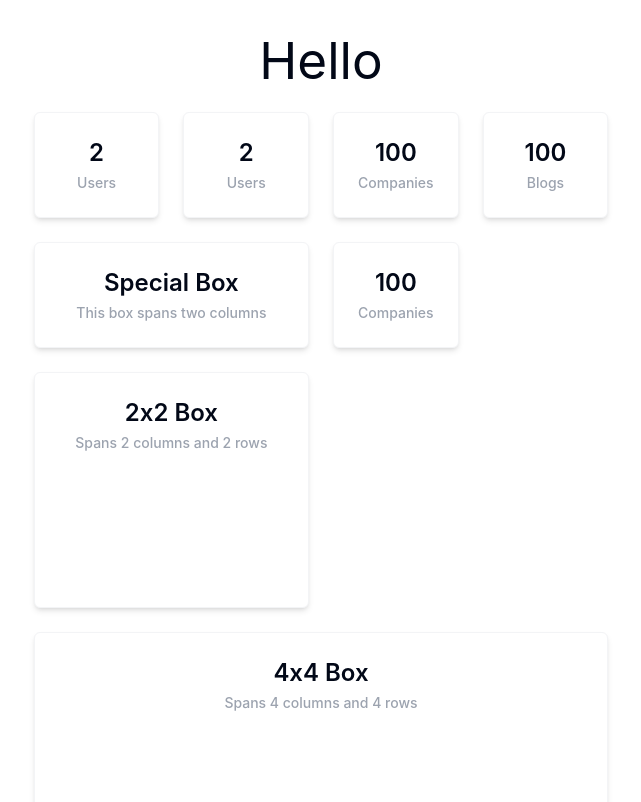
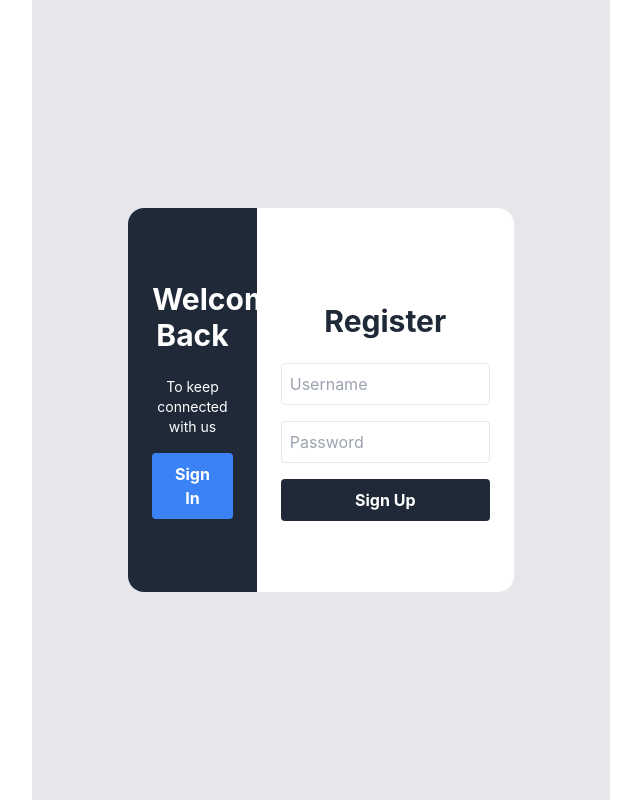
Before and after one commit to brentcenci/Job-Application-Tracker-Frontend, a React (Vite) app: page / in a window 1280 px wide. Shown: the top 802 px of the page, without its empty margins (319-960 px from the left). Built offline with nearby package versions, Linux system fonts and the light colour scheme.

Commit message:
AuthPage stuff

```diff
--- a/src/App.css
+++ b/src/App.css
@@ -3,9 +3,9 @@
 @tailwind utilities;
 
 #root {
-  max-width: 1280px;
-  margin: 0 auto;
-  padding: 2rem;
+/*  max-width: 1280px;*/
+/*  margin: 0 auto;*/
+/*  padding: 2rem;*/
   text-align: center;
 }
 
--- a/src/App.jsx
+++ b/src/App.jsx
@@ -3,6 +3,7 @@ import {BrowserRouter as Router, Route, Routes} from "react-router-dom";
 import Home from "./components/Home.jsx";
 import {AuthProvider} from "./services/authState.jsx";
 import Dash from "@/src/components/Dash.jsx";
+import AuthPage from "@/src/components/AuthPage.jsx";
 
 function App() {
 
@@ -10,9 +11,8 @@ function App() {
         <>
             <AuthProvider>
                 <Router>
-                    <h1>Hello</h1>
                     <Routes>
-                        <Route path="/" element={<Dash />} />
+                        <Route path="/" element={<AuthPage />} />
                     </Routes>
                 </Router>
             </AuthProvider>
--- /dev/null
+++ b/src/components/AuthPage.jsx
@@ -0,0 +1,82 @@
+import { useState } from 'react';
+
+function AuthPage() {
+    const [isSignIn, setIsSignIn] = useState(false);
+
+    const handleToggle = () => {
+        setIsSignIn(!isSignIn);
+    };
+
+    return (
+        <div className="flex justify-center items-center min-h-screen bg-gray-200">
+            <div className="relative w-2/3 h-96 flex transition-all duration-500 rounded-2xl overflow-clip">
+                {/* Left side (Sign In or Welcome Back) */}
+                <div
+                    className={`bg-gray-800 text-white p-6 flex flex-col justify-center transition-all duration-500 transform ${isSignIn ? 'w-2/3' : 'w-1/3'}`}>
+                    <h2 className="text-3xl font-bold">{isSignIn ? 'Sign In' : 'Welcome Back'}</h2>
+                    {isSignIn ? (
+                        <div className="flex flex-col mt-6">
+                            <input
+                                type="text"
+                                placeholder="Username"
+                                className="p-2 mb-4 rounded border focus:outline-none"
+                            />
+                            <input
+                                type="password"
+                                placeholder="Password"
+                                className="p-2 mb-4 rounded border focus:outline-none"
+                            />
+                            <button className="bg-blue-500 hover:bg-blue-600 text-white font-bold py-2 px-4 rounded">
+                                Sign In
+                            </button>
+                        </div>
+                    ) : (
+                        <>
+                            <p className="mt-6 text-sm">To keep connected with us</p>
+                            <button
+                                onClick={handleToggle}
+                                className="bg-blue-500 hover:bg-blue-600 mt-4 text-white font-bold py-2 px-4 rounded">
+                                Sign In
+                            </button>
+                        </>
+                    )}
+                </div>
+
+                {/* Right side (Sign Up or New User?) */}
+                <div
+                    className={`bg-white text-gray-800 p-6 flex flex-col justify-center transition-all duration-500 transform ${isSignIn ? 'w-1/3' : 'w-2/3'}`}>
+                    {isSignIn ? (
+                        <>
+                            <h2 className="text-3xl font-bold">New User?</h2>
+                            <p className="mt-4 text-sm">Create an account with us!</p>
+                            <button
+                                onClick={handleToggle}
+                                className="bg-gray-800 hover:bg-gray-700 mt-6 text-white font-bold py-2 px-4 rounded">
+                                Sign Up
+                            </button>
+                        </>
+                    ) : (
+                        <div className="flex flex-col mt-6">
+                            <h2 className="text-3xl font-bold">Register</h2>
+                            <input
+                                type="text"
+                                placeholder="Username"
+                                className="p-2 mt-6 mb-4 rounded border focus:outline-none"
+                            />
+                            <input
+                                type="password"
+                                placeholder="Password"
+                                className="p-2 mb-4 rounded border focus:outline-none"
+                            />
+                            <button className="bg-gray-800 hover:bg-gray-700 text-white font-bold py-2 px-4 rounded">
+                                Sign Up
+                            </button>
+                        </div>
+                    )}
+                </div>
+            </div>
+        </div>
+    );
+}
+
+export default AuthPage;
--- a/src/index.css
+++ b/src/index.css
@@ -28,7 +28,7 @@ a:hover {
 
 body {
   margin: 0;
-  display: flex;
+/*  display: flex;*/
   place-items: center;
   min-width: 320px;
   min-height: 100vh;
```
